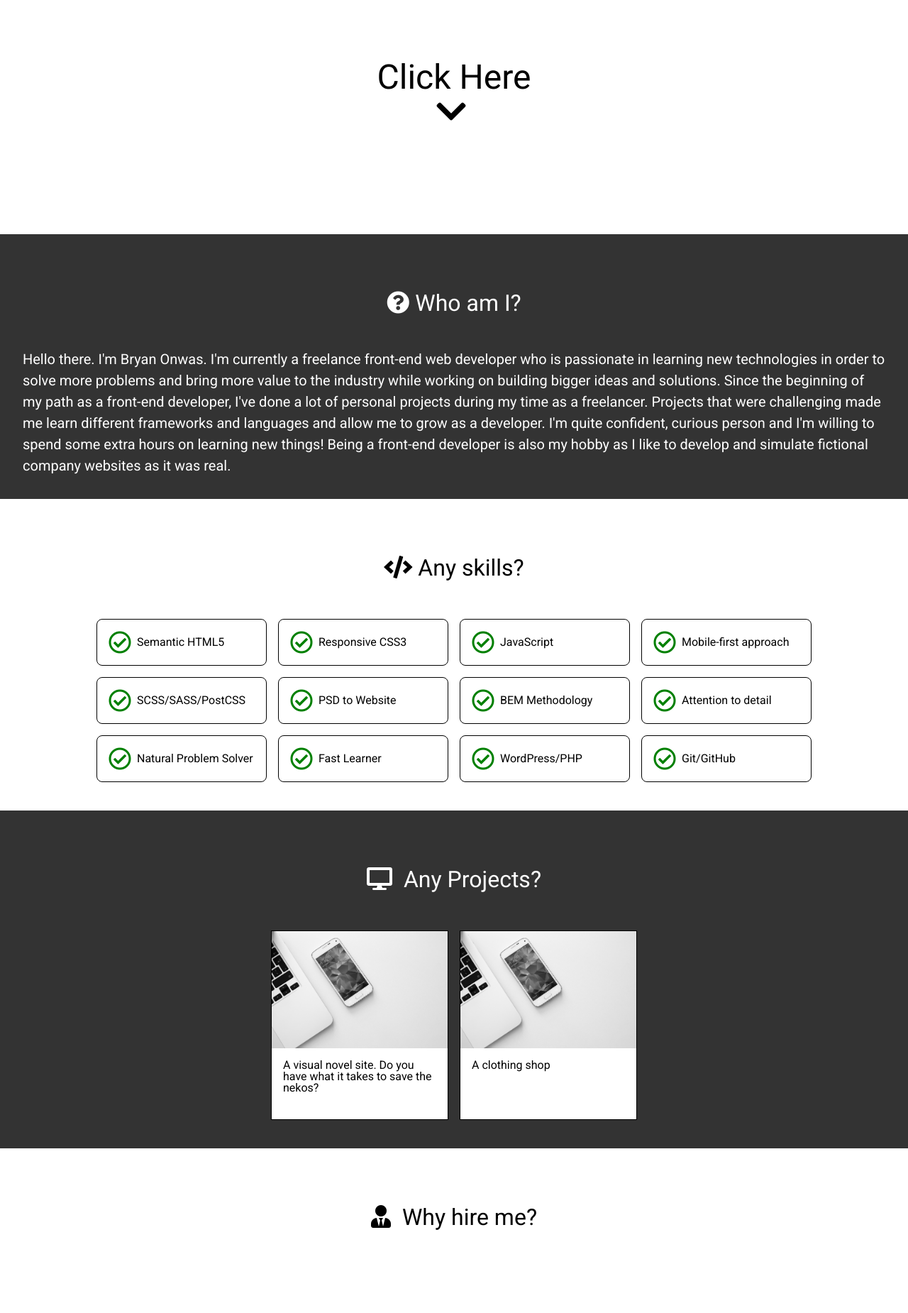
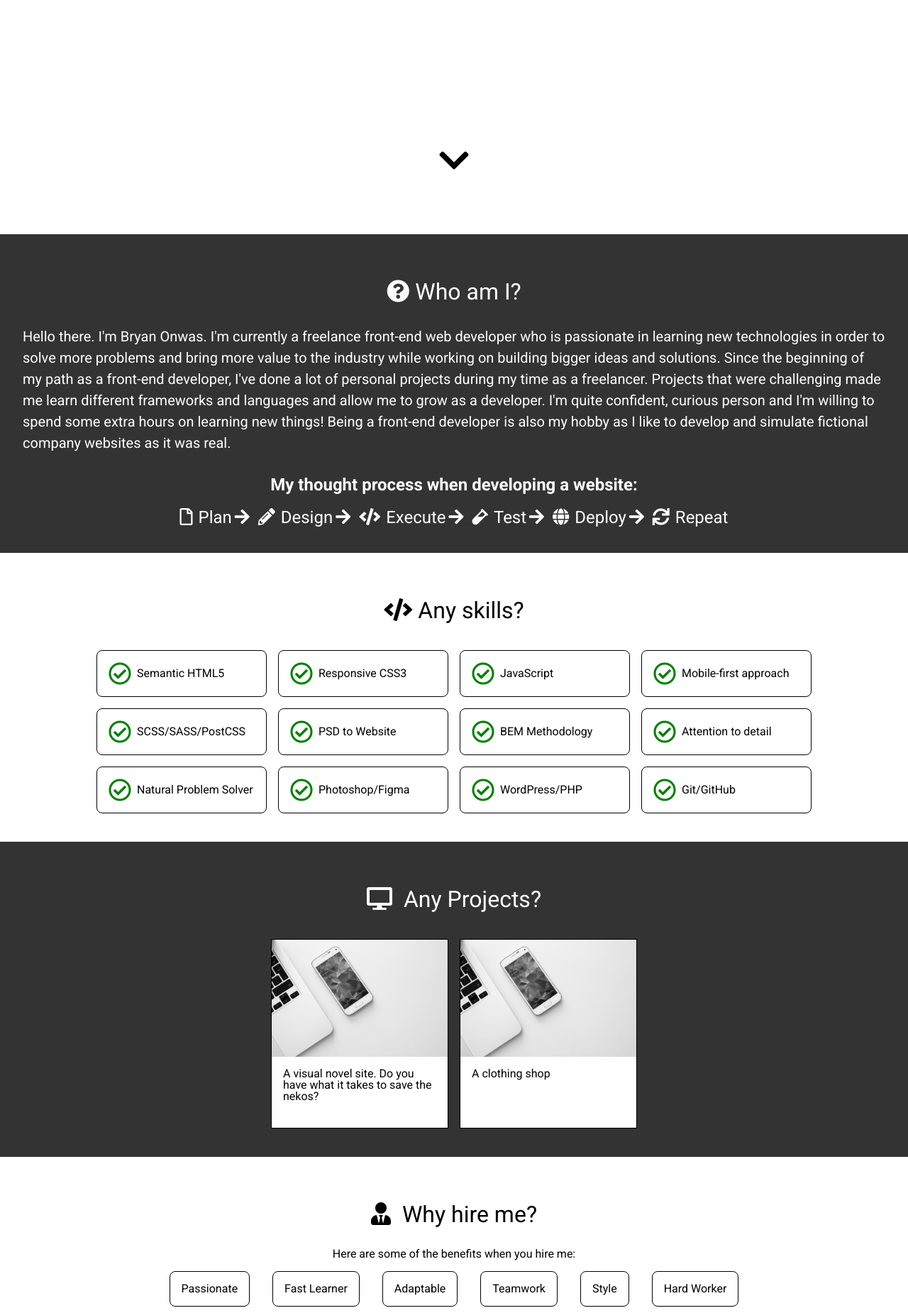
Before and after one commit to BryanOnwas/portfolio-site, a website: page index.html in a window 1280 px wide. Shown: the part 470-2320 px from the top of the page at 71% size. Before the commit the page ends 2298 px from the top, so only its background shows below. Drawn offline with Linux system fonts and the light colour scheme.

Commit message:
Updated website

```diff
--- a/css/style.css
+++ b/css/style.css
@@ -39,6 +39,10 @@ ul > li {
 li > a {
   display: block;
   padding: 0 1rem;
+}
+
+* > a {
+  display: block;
 }
 
 a {
@@ -257,9 +261,9 @@ header.active {
 
 .content--top p,
 .content--top ul,
-.content--top .content--scroll {
+.content--scroll {
   position: relative;
-  top: 40%;
+  top: 45%;
   text-align: center;
 }
 
@@ -282,19 +286,40 @@ header.active {
 }
 
 .content--top a {
-  display: block;
   padding: 0.5rem;
 }
 
-.content--top .content--scroll {
-  font-size: 3rem;
-  top: 55%;
+.content--scroll {
+  position: absolute;
+  left: 50%;
+  top: 90%;
+  transform: translate(-50%, -100%);
+  animation: content--scroll 1500ms infinite;
+}
+
+.content--scroll a {
+  padding: 0;
+}
+
+@keyframes content--scroll {
+  0%,
+  100% {
+    transform: translate(-50%, -100%);
+  }
+
+  50% {
+    transform: translate(-50%, -80%);
+  }
 }
 
 .content--top .fa-chevron-down {
-  display: block;
+  margin-right: 0;
   font-size: 3rem;
-  top: 55%;
+  transition: 250ms ease;
+}
+
+.content--top .fa-chevron-down:hover {
+  opacity: 0.6;
 }
 
 .content--name {
@@ -314,11 +339,31 @@ header.active {
   display: block;
   font-weight: 400;
   font-size: 2rem;
-  margin: 3rem 0;
+  margin: 2rem 0;
 }
 
 .content--about p {
   font-size: 1.25rem;
+  line-height: 1.5;
+}
+
+.content--about div {
+  margin-top: 2rem;
+  text-align: center;
+}
+
+.content--about h2 {
+  margin-top: 2rem;
+  text-align: center;
+}
+
+.content--about ul {
+  margin-top: 1rem;
+}
+
+.content--about li {
+  display: inline-block;
+  font-size: 1.5rem;
   line-height: 1.5;
 }
 
@@ -375,6 +420,33 @@ header.active {
 
 .content--projects a {
   display: block;
+}
+
+.content--hire p {
+  text-align: center;
+  margin-bottom: 1rem;
+}
+
+.content--hire {
+  text-align: center;
+}
+
+.content--hire ul {
+  display: flex;
+  flex-wrap: wrap;
+  justify-content: center;
+  align-items: center;
+}
+
+.content--hire li {
+  display: block;
+  flex-wrap: wrap;
+  justify-content: center;
+  align-items: center;
+  margin: 0 1rem;
+  border: 1px solid #000;
+  padding: 1rem;
+  border-radius: 0.5rem;
 }
 
 /* Sidebar-specfic Selectors */
--- a/index.html
+++ b/index.html
@@ -66,7 +66,9 @@
             </li>
           </ul>
 
-          <a href="#about" class="content--scroll wow swing delay-1s">Click Here<i class="fas fa-chevron-down"></i></a>
+          <div class="content--scroll">
+            <a href="#about"><i class="fas fa-chevron-down"></i></a>
+          </div>
         </section>
 
         <section class="content--about" id="about">
@@ -80,6 +82,23 @@
             some extra hours on learning new things! Being a front-end developer is also my hobby as I like to develop and simulate fictional company
             websites as it was real.
           </p>
+
+          <div class="process wow fadeIn delay-2s">
+            <h2>My thought process when developing a website:</h2>
+            <ul>
+              <li><i class="far fa-file"></i>Plan</li>
+              <li><i class="fas fa-arrow-right"></i></li>
+              <li><i class="fas fa-pencil-alt"></i>Design</li>
+              <li><i class="fas fa-arrow-right"></i></li>
+              <li><i class="fas fa-code"></i>Execute</li>
+              <li><i class="fas fa-arrow-right"></i></li>
+              <li><i class="fas fa-vial"></i>Test</li>
+              <li><i class="fas fa-arrow-right"></i></li>
+              <li><i class="fas fa-globe"></i>Deploy</li>
+              <li><i class="fas fa-arrow-right"></i></li>
+              <li><i class="fas fa-sync"></i>Repeat</li>
+            </ul>
+          </div>
         </section>
 
         <section class="content--skills" id="skills">
@@ -95,7 +114,7 @@
             <li><i class="far fa-check-circle"></i><span>BEM Methodology</span></li>
             <li><i class="far fa-check-circle"></i><span>Attention to detail</span></li>
             <li><i class="far fa-check-circle"></i><span>Natural Problem Solver</span></li>
-            <li><i class="far fa-check-circle"></i><span>Fast Learner</span></li>
+            <li><i class="far fa-check-circle"></i><span>Photoshop/Figma</span></li>
             <li><i class="far fa-check-circle"></i><span>WordPress/PHP</span></li>
             <li><i class="far fa-check-circle"></i><span>Git/GitHub</span></li>
           </ul>
@@ -117,8 +136,17 @@
           </div>
         </section>
 
-        <section class="contect--hire">
+        <section class="content--hire">
           <h2 class="content--projects--title content--title wow zoomIn delay-1s"><i class="fas fa-user-tie"></i> Why hire me?</h2>
+          <p>Here are some of the benefits when you hire me:</p>
+          <ul>
+            <li>Passionate</li>
+            <li>Fast Learner</li>
+            <li>Adaptable</li>
+            <li>Teamwork</li>
+            <li>Style</li>
+            <li>Hard Worker</li>
+          </ul>
         </section>
       </div>
     </main>
@@ -178,7 +206,7 @@
     <div class="btn btn--top"><a href="#top">Top</a></div>
 
     <!-- Progress Bar -->
-    <div class="progress-bar"></div>
+    <img src="" id="progress-bar" />
 
     <!-- JS Files/Dependencies -->
     <script src="https://cdn.polyfill.io/v2/polyfill.min.js"></script>
--- a/js/main.js
+++ b/js/main.js
@@ -11,9 +11,19 @@ var body = document.querySelector('body');
 var lists = document.querySelectorAll('.sidebar--menu li');
 var moblie = window.matchMedia('(max-width: 768px)');
 
+var top = document.querySelector('#top');
+var about = document.querySelector('.content--about');
+var skills = document.querySelector('#skills');
+var projects = document.querySelector('#projects');
+
+window.addEventListener('click', function(){
+  console.log(window.pageYOffset);
+})
+
 // Include Smooth Scroll functionality
 var scroll = new SmoothScroll('a[href*="#"]', {
-  speed: 500
+  speed: 500,
+  offset: 64
 });
 
 // Include WOW functionality
```
Also changed, not shown: README.md (added).
